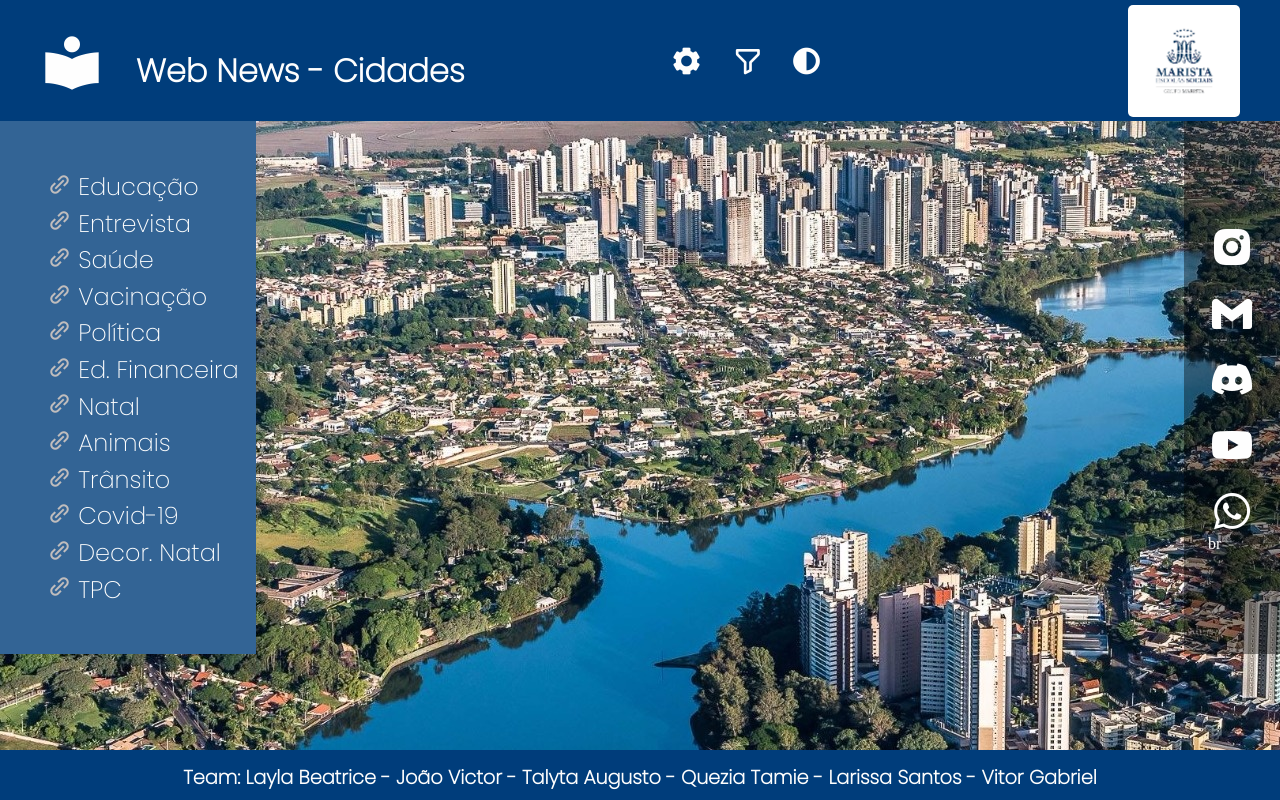
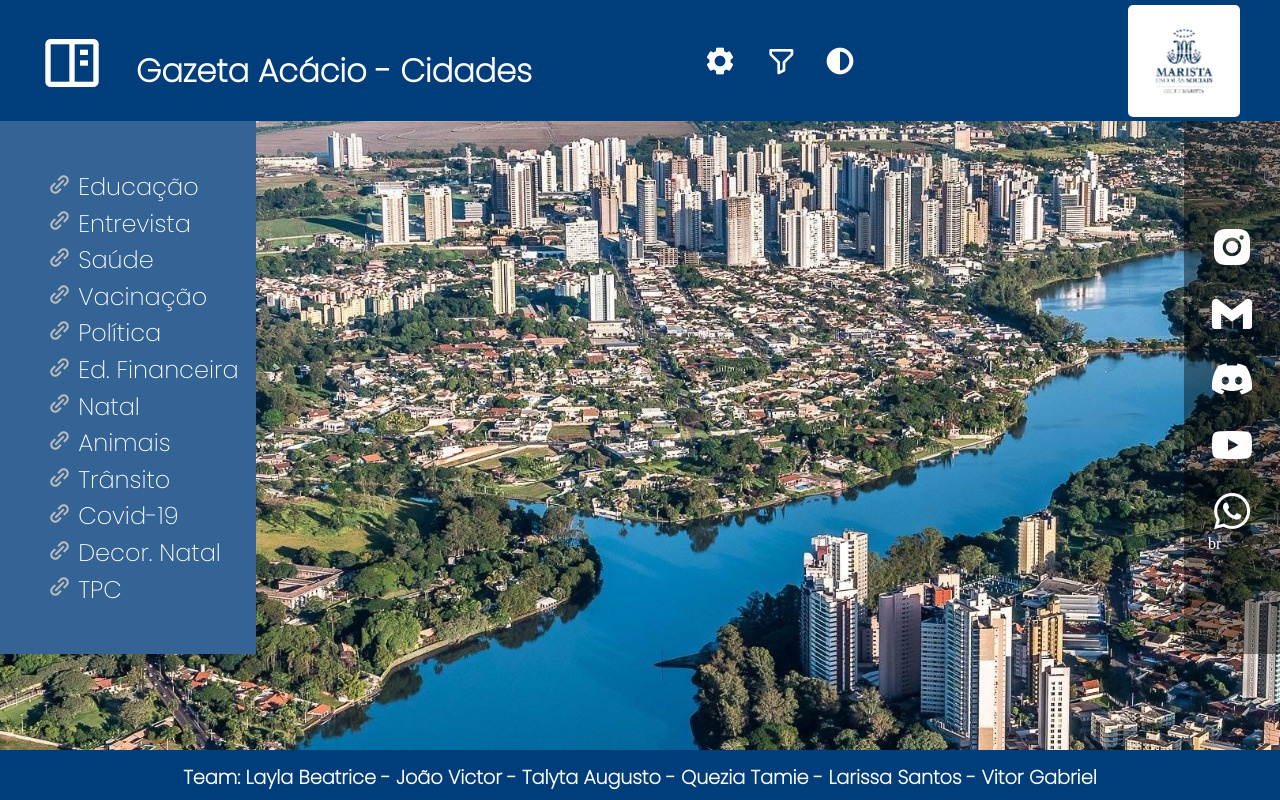
Before and after one commit to vitorgabrieldev/app_newsMarista, a plain HTML site: page index.html in a window 1280 px wide. Drawn offline with nearby package versions, Linux system fonts and the light colour scheme.

Commit message:
title => Gazeta Acácio

```diff
--- a/index.html
+++ b/index.html
@@ -8,6 +8,8 @@
     <meta charset='utf-8'>
     <meta http-equiv='X-UA-Compatible' content='IE=edge'>
     <meta name="viewport" content="width=device-width, initial-scale=1.0">
+
+    <link rel="shortcut icon" href="./favicon.ico" type="image/x-icon">
 
     <!-- --- * --- Style Sheets --- * --- -->
     <link rel="stylesheet" href="./fonts.css">
@@ -36,9 +38,8 @@
         <section class="content_logo">
             <!-- * --- Logo Website --- * -->
             <a href="" class="content_logo">
-                <i class='bx bxs-book-reader'></i>
-            <!-- <svg xmlns="http://www.w3.org/2000/svg" width="24" height="24" viewBox="0 0 24 24" style="fill: rgba(0, 0, 0, 1);transform: ;msFilter:;"><path d="M2 8v11.529S6.621 19.357 12 22c5.379-2.643 10-2.471 10-2.471V8s-5.454 0-10 2.471C7.454 8 2 8 2 8z"></path><circle cx="12" cy="5" r="3"></circle></svg> -->
-                <h1 title="Title logo" class="title_logo">Web News - Cidades</h1>
+                <i class='bx bx-book-content'></i>
+                <h1 title="Title logo" class="title_logo">Gazeta Acácio - Cidades</h1>
             </a>
         </section>
         <div class="btns_functions">
```
Also changed, not shown: favicon.ico (added).
